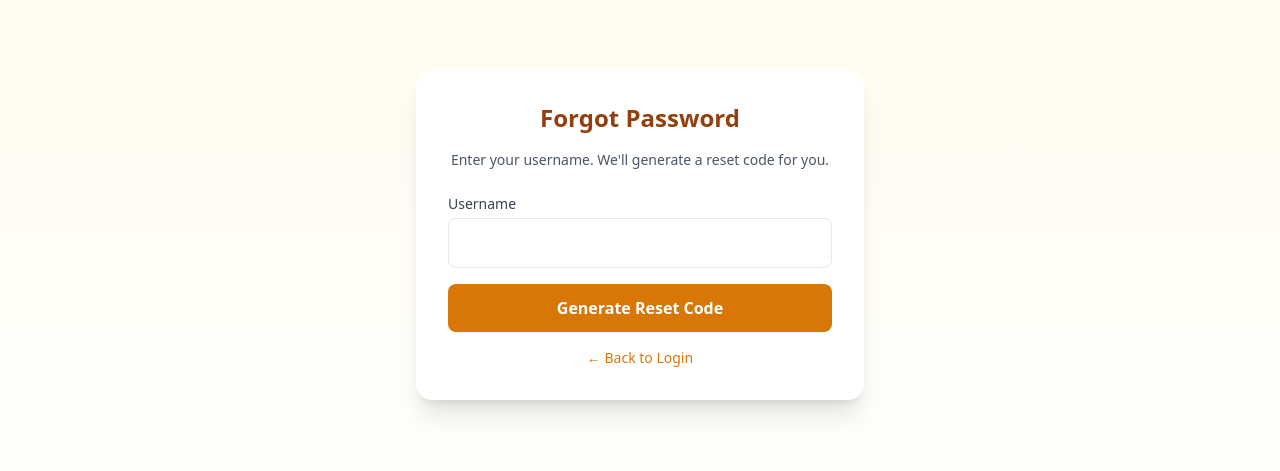
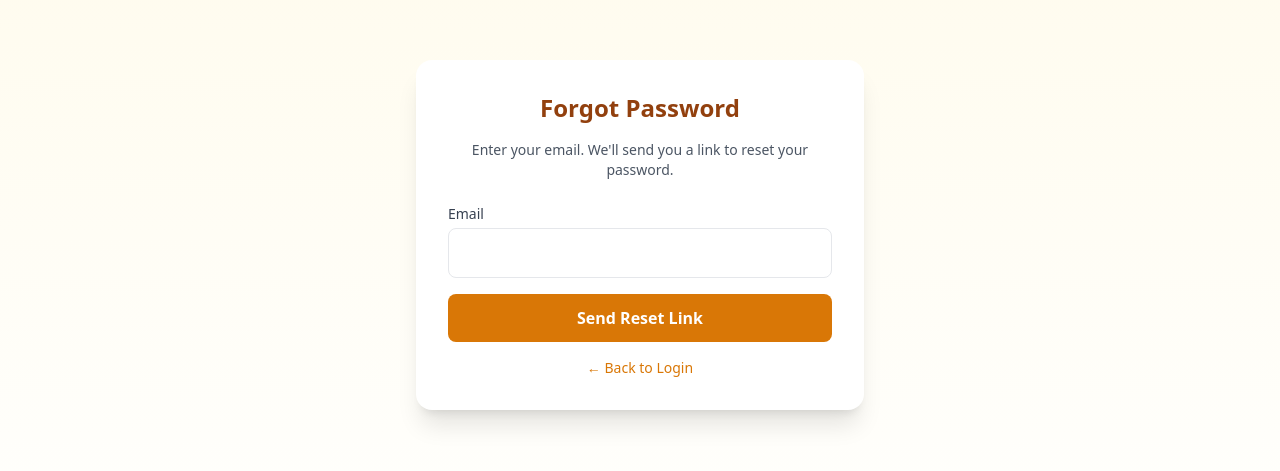
Before and after one commit to ihedioranmapromise-dev/OKMADE-FUNITURE-WEBSITE-, a Next.js app: page /client/forgot-password in a window 1280 px wide. Shown: the part 165-636 px from the top of the page. Built offline with nearby package versions, Linux system fonts and the light colour scheme; no server answers; a web font is replaced by a local one.

Commit message:
Refactor Forgot Password component to use email

```diff
--- a/app/client/forgot-password/page.js
+++ b/app/client/forgot-password/page.js
@@ -1,33 +1,29 @@
 "use client";
 import { useState } from "react";
-import { useRouter } from "next/navigation";
+import { createSupabaseBrowser } from "@/lib/supabase-browser";
 
 export default function ForgotPassword() {
-  const [username, setUsername] = useState("");
+  const [email, setEmail] = useState("");
   const [loading, setLoading] = useState(false);
   const [message, setMessage] = useState("");
-  const [resetToken, setResetToken] = useState("");
-  const router = useRouter();
+  const [sent, setSent] = useState(false);
+  const supabase = createSupabaseBrowser();
 
   const handleSubmit = async (e) => {
     e.preventDefault();
-    if (!username.trim()) {
-      setMessage("Please enter your username.");
+    if (!email.trim()) {
+      setMessage("Please enter your email.");
       return;
     }
     setLoading(true);
     setMessage("");
-    setResetToken("");
     try {
-      const res = await fetch("/api/client/forgot-password", {
-        method: "POST",
-        headers: { "Content-Type": "application/json" },
-        body: JSON.stringify({ username }),
+      const { error } = await supabase.auth.resetPasswordForEmail(email, {
+        redirectTo: `${process.env.NEXT_PUBLIC_BASE_URL}/client/reset-password`,
       });
-      const data = await res.json();
-      if (!res.ok) throw new Error(data.error);
-      setResetToken(data.token);
-      setMessage("A reset code has been generated.");
+      if (error) throw error;
+      setSent(true);
+      setMessage("A password reset link has been sent to your email.");
     } catch (err) {
       setMessage("Error: " + err.message);
     } finally {
@@ -39,25 +35,48 @@ export default function ForgotPassword() {
     <div className="min-h-screen flex items-center justify-center bg-gradient-to-b from-amber-50 to-white py-12 px-4">
       <div className="max-w-md w-full bg-white rounded-2xl shadow-xl p-8">
         <h1 className="text-2xl font-bold text-center text-amber-800 mb-4">Forgot Password</h1>
-        <p className="text-sm text-gray-600 text-center mb-6">Enter your username. We'll generate a reset code for you.</p>
-        <form onSubmit={handleSubmit} className="space-y-4">
-          <div>
-            <label className="block text-sm font-medium text-gray-700">Username</label>
-            <input type="text" value={username} onChange={(e) => setUsername(e.target.value)} className="w-full mt-1 p-3 border rounded-lg focus:ring-2 focus:ring-amber-500" required />
+        <p className="text-sm text-gray-600 text-center mb-6">
+          Enter your email. We'll send you a link to reset your password.
+        </p>
+        {!sent ? (
+          <form onSubmit={handleSubmit} className="space-y-4">
+            <div>
+              <label className="block text-sm font-medium text-gray-700">Email</label>
+              <input
+                type="email"
+                value={email}
+                onChange={(e) => setEmail(e.target.value)}
+                className="w-full mt-1 p-3 border rounded-lg focus:ring-2 focus:ring-amber-500"
+                required
+              />
+            </div>
+            <button
+              type="submit"
+              disabled={loading}
+              className="w-full bg-amber-600 hover:bg-amber-700 text-white font-semibold py-3 rounded-lg transition disabled:opacity-50"
+            >
+              {loading ? "Sending..." : "Send Reset Link"}
+            </button>
+            {message && (
+              <p className={`text-center text-sm ${message.includes("Error") ? "text-red-500" : "text-green-600"}`}>
+                {message}
+              </p>
+            )}
+          </form>
+        ) : (
+          <div className="bg-amber-50 border border-amber-200 rounded-lg p-4 text-center">
+            <p className="text-sm text-gray-700">
+              Check your inbox at <strong>{email}</strong>. Click the link in the email to reset your password.
+            </p>
+            <p className="text-xs text-gray-500 mt-3">
+              Didn't get it? Check spam or{" "}
+              <button onClick={() => setSent(false)} className="text-amber-600 hover:underline">
+                try again
+              </button>
+              .
+            </p>
           </div>
-          <button type="submit" disabled={loading} className="w-full bg-amber-600 hover:bg-amber-700 text-white font-semibold py-3 rounded-lg transition disabled:opacity-50">
-            {loading ? "Generating..." : "Generate Reset Code"}
-          </button>
-          {message && <p className={`text-center text-sm ${message.includes("Error") ? "text-red-500" : "text-green-600"}`}>{message}</p>}
-          {resetToken && (
-            <div className="bg-amber-50 border border-amber-200 p-4 rounded-lg text-center">
-              <p className="text-sm text-gray-600">Your reset code:</p>
-              <p className="text-2xl font-mono font-bold text-amber-700 tracking-widest">{resetToken}</p>
-              <p className="text-xs text-gray-500 mt-2">This code expires in 15 minutes.</p>
-              <a href="/client/reset-password" className="inline-block mt-3 text-amber-600 hover:underline text-sm">Go to Reset Password →</a>
-            </div>
-          )}
-        </form>
+        )}
         <p className="text-center text-sm text-gray-600 mt-4">
           <a href="/client/login" className="text-amber-600 hover:underline">← Back to Login</a>
         </p>
```
